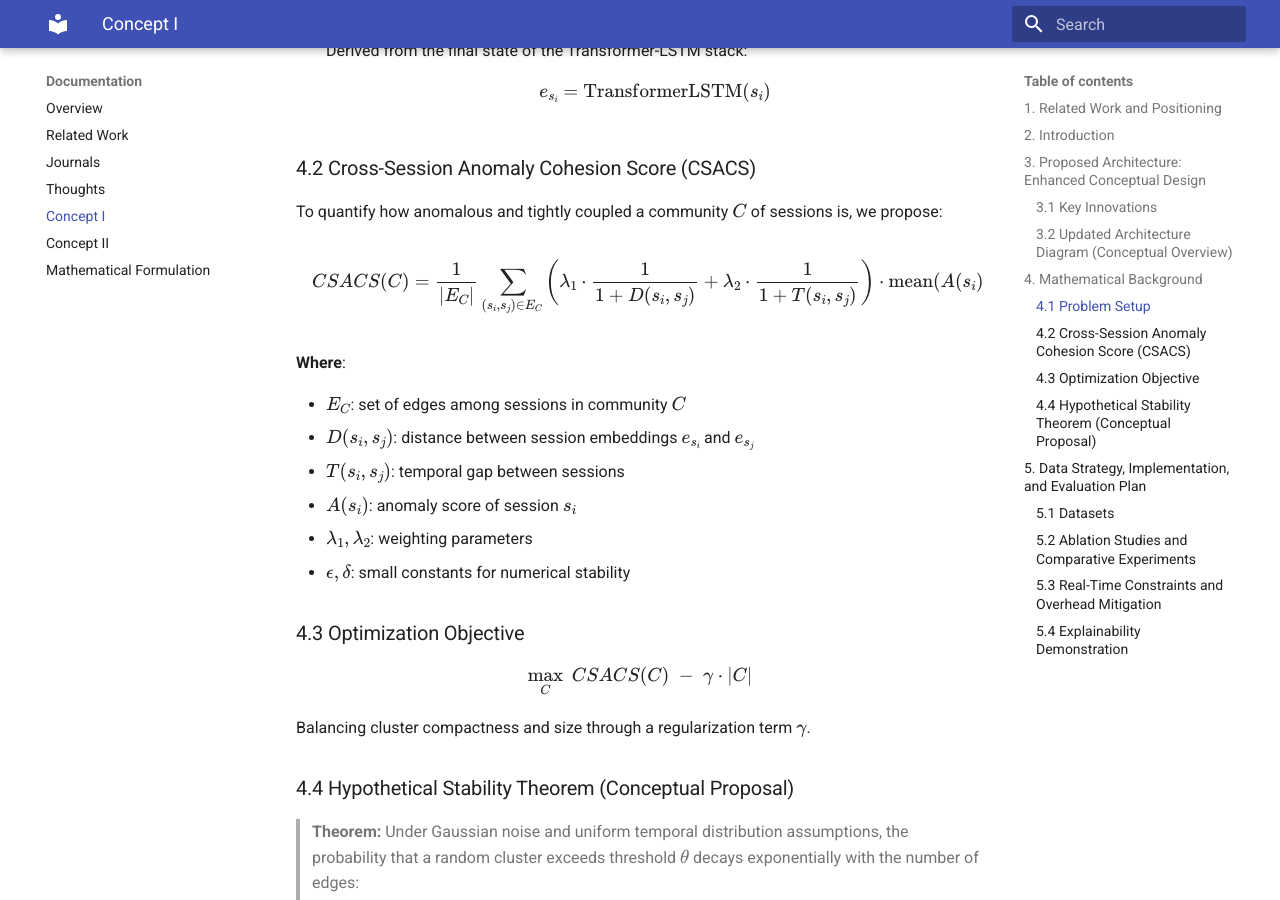
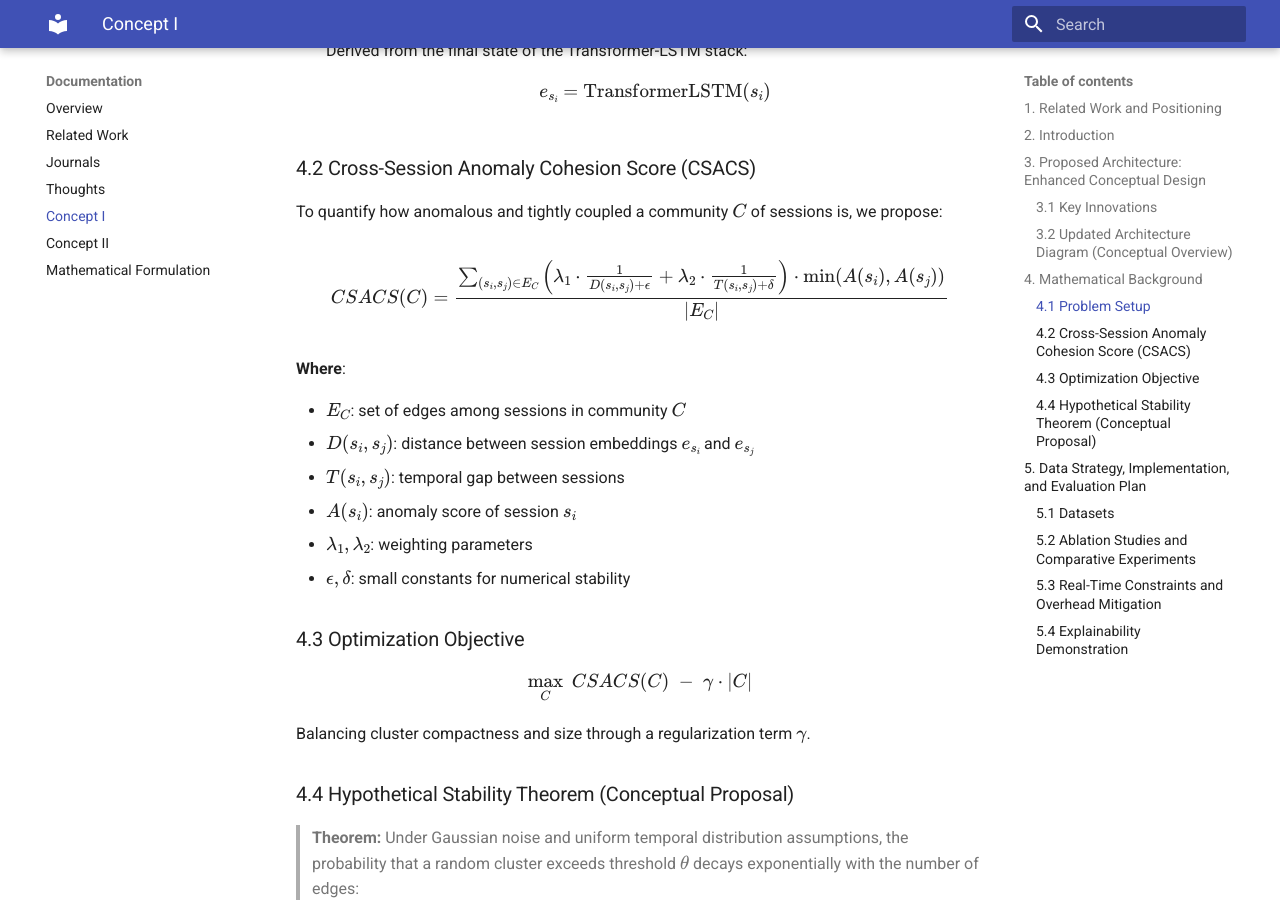
Before and after one commit to JohannesLks/Thesis, an MkDocs documentation site: the page built from docs/documentation/concept1.md, in a window 1280 px wide and 900 px high, scrolled down 4868 px. Built offline with MkDocs 1.6.1 and Material for MkDocs 9.7.7, drawn with Linux system fonts in a browser that asks for light colours.

Commit message:
Update concept1.md

```diff
--- a/docs/documentation/concept1.md
+++ b/docs/documentation/concept1.md
@@ -115,7 +115,7 @@ graph TD
 To quantify how anomalous and tightly coupled a community \( C \) of sessions is, we propose:
 
 $$
-CSACS(C) = \frac{1}{|E_C|} \sum_{(s_i, s_j) \in E_C} \left( \lambda_1 \cdot \frac{1}{1 + D(s_i, s_j)} + \lambda_2 \cdot \frac{1}{1 + T(s_i, s_j)} \right) \cdot \text{mean}(A(s_i), A(s_j))
+  CSACS(C) = \frac{ \sum_{(s_i, s_j) \in E_C} \left( \lambda_1 \cdot \frac{1}{D(s_i, s_j) + \epsilon} + \lambda_2 \cdot \frac{1}{T(s_i, s_j) + \delta} \right) \cdot \min(A(s_i), A(s_j)) }{ |E_C| }
 $$
 
 **Where**:
```
